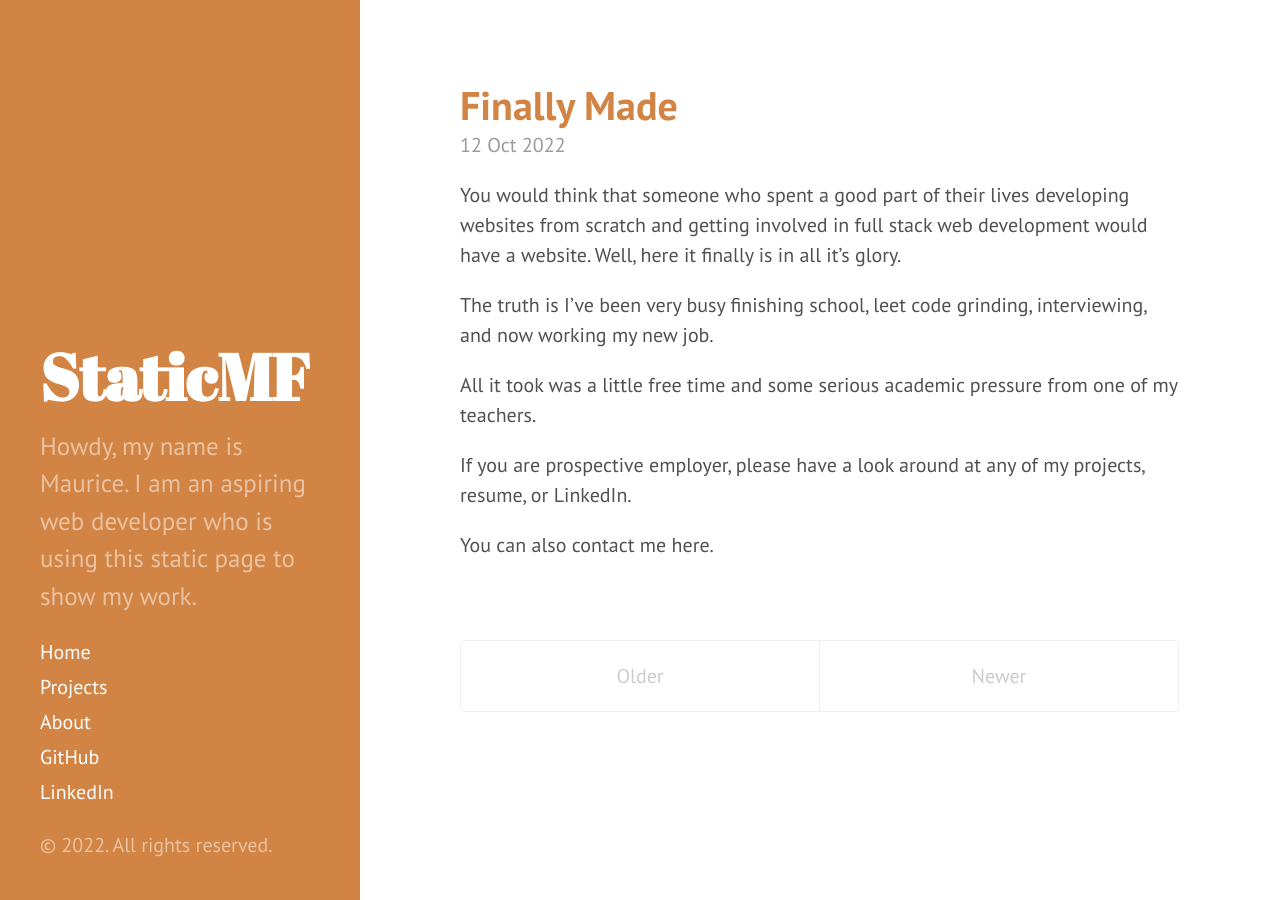
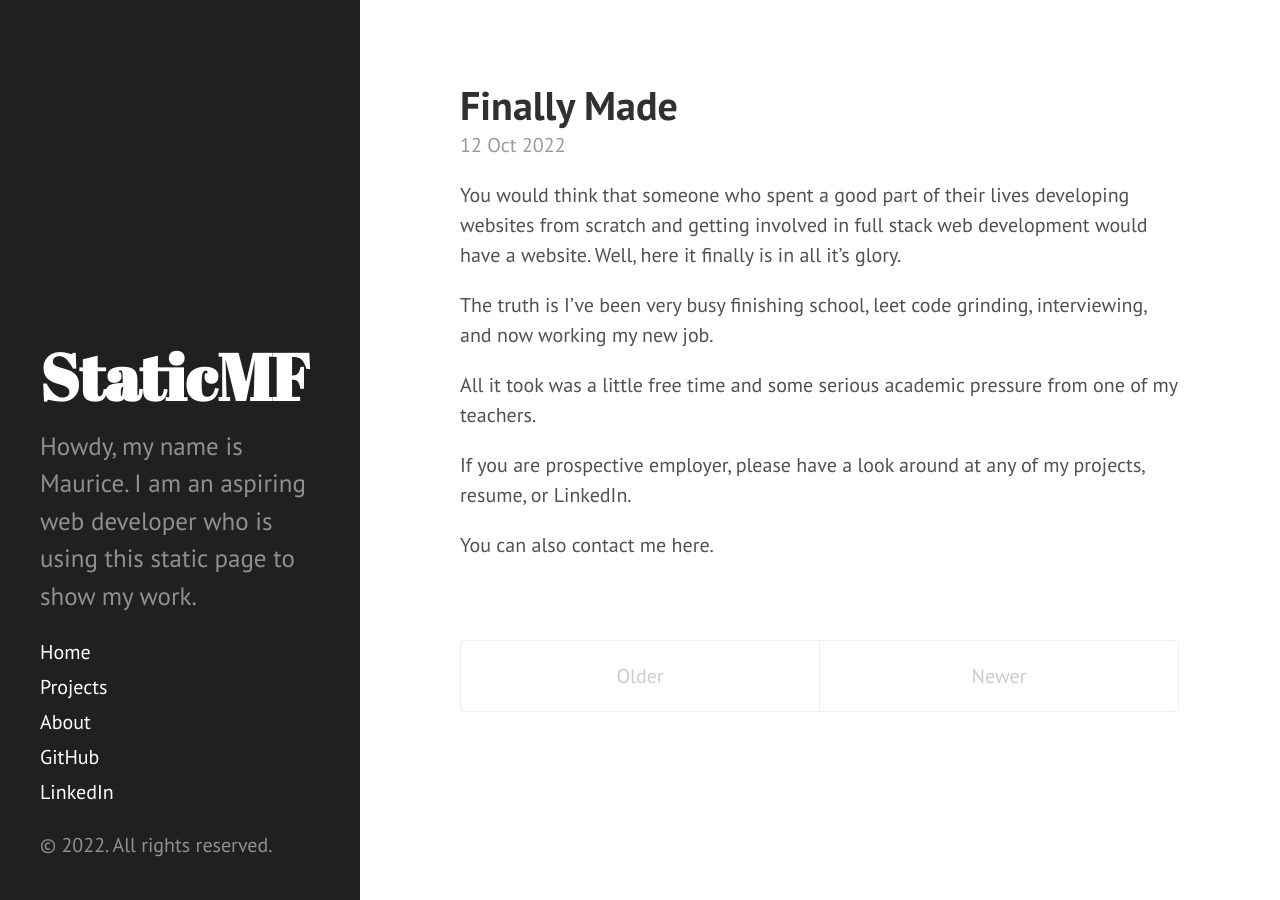
Before and after one commit to Maudi84/static_mf, a Jekyll site: the page built from index.html, in a window 1280 px wide. Built offline with Jekyll 4.4.1, drawn with Linux system fonts in a browser that asks for light colours; the list of posts is cut into pages by our own code.

Commit message:
Update default.html

```diff
--- a/_layouts/default.html
+++ b/_layouts/default.html
@@ -3,7 +3,7 @@
 
   {% include head.html %}
 
-  <body class="theme-base-09">
+  <body class="theme-base-07">
 
     {% include sidebar.html %}
 
```
